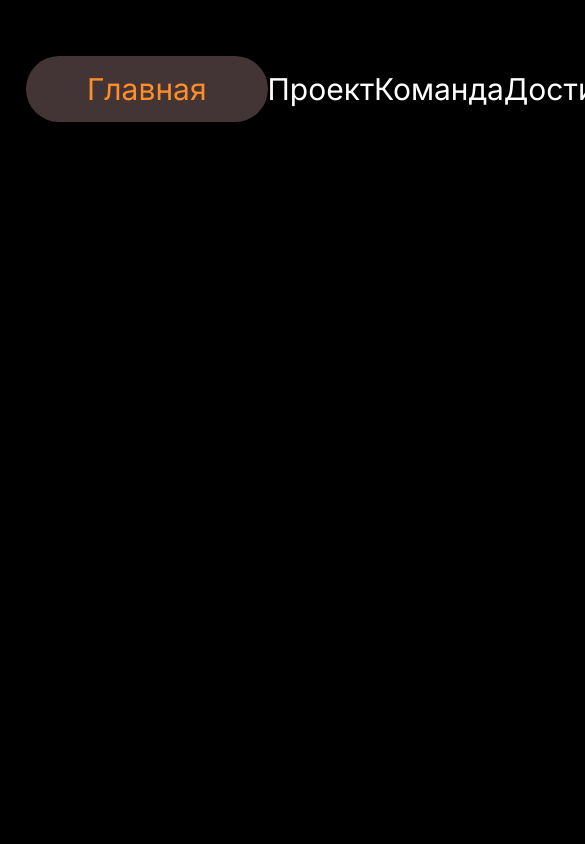
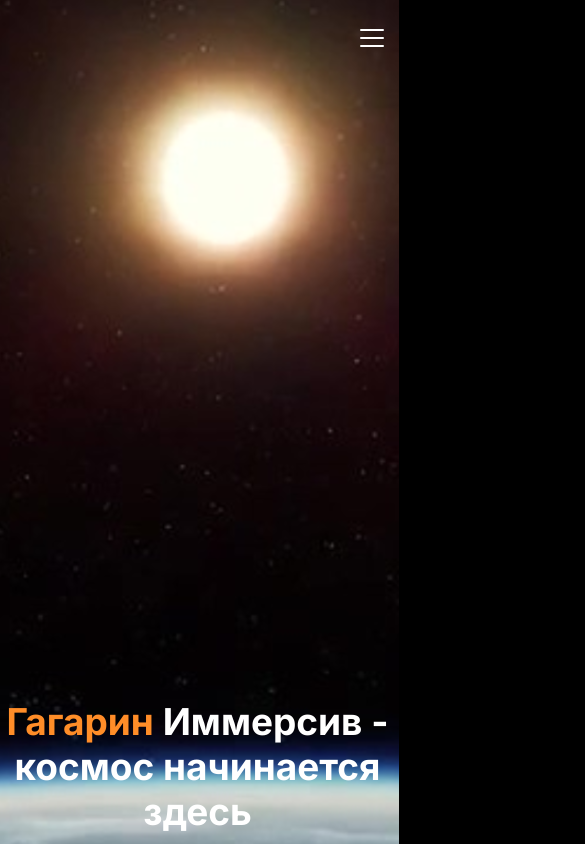
Before and after one commit to Ivange1ion/GagarinInversive, a Vue app: page / in a window 390 px wide. Shown: the top 844 px of the page, 585 px wide, since content can reach past the window. Built offline with nearby package versions, Linux system fonts and the light colour scheme.

Commit message:
Add adaptive

```diff
--- a/src/App.vue
+++ b/src/App.vue
@@ -1,7 +1,10 @@
 <script setup>
 import Header from "./components/Header/Header.vue";
+import Hero from "./components/Hero/Hero.vue";
+import Modal from "./components/UI/Modal.vue";
 </script>
 
 <template>
-  <Header></Header>
+  <Header><Modal></Modal></Header>
+  <Hero></Hero>
 </template>
--- a/src/components/Header/Header.vue
+++ b/src/components/Header/Header.vue
@@ -1,7 +1,9 @@
 <script setup>
 import { ref } from "vue";
+import Modal from "../UI/Modal.vue";
 
 const activeIndex = ref(0);
+const isVisiable = ref(false);
 
 const items = ref([
   { id: 1, name: "Главная" },
@@ -10,10 +12,26 @@
   { id: 4, name: "Достижения" },
   { id: 5, name: "Проекты" },
 ]);
+
+const htmlClass = ref("");
+const visiableOfBtn = ref({
+  display: "flex",
+});
+
+const toggleVisiableOfBtn = () => {
+  visiableOfBtn.value["display"] =
+    visiableOfBtn.value["display"] === "flex" ? "none" : "flex";
+};
+const toggleModalMenu = () => {
+  htmlClass.value = htmlClass.value === "active-hm" ? "" : "active-hm";
+  isVisiable.value = !isVisiable.value;
+  toggleVisiableOfBtn();
+};
 </script>
 
 <template>
   <header class="container">
+    <div class="content">
       <p
         v-for="(item, index) in items"
         :key="item.id"
@@ -23,17 +41,38 @@
       >
         {{ item.name }}
       </p>
+    </div>
+    <button
+      @click="toggleModalMenu"
+      class="hamburger"
+      :class="htmlClass"
+      type="button"
+      aria-label="Меню"
+    >
+      <span class="hamburger__box">
+        <span class="hamburger__inner"></span>
+      </span>
+    </button>
+    <slot v-if="isVisiable"></slot>
   </header>
 </template>
 
 <style scoped>
 .container {
+  position: absolute;
+  z-index: 100;
+  top: 0;
+  left: 0;
+  width: 100%;
+  padding: 10px;
+  margin-bottom: 50px;
+}
+
+.content {
   display: flex;
   flex-direction: row;
   align-items: center;
-  justify-content: space-between;
-  position: relative;
-  z-index: 100;
+  justify-content: space-around;
 }
 
 .item {
@@ -50,4 +89,151 @@
   padding: 15px 61px;
   border-radius: 34px;
 }
+
+.hamburger {
+  display: none;
+  flex-direction: column;
+  justify-content: center;
+  align-items: center;
+  width: 40px;
+  height: 40px;
+  padding: 8px;
+  background: transparent;
+  border: none;
+  cursor: pointer;
+  transition: all 0.3s ease;
+  z-index: 11000;
+}
+
+.hamburger__box {
+  display: flex;
+  flex-direction: column;
+  justify-content: center;
+  align-items: center;
+  width: 24px;
+  height: 18px;
+  position: relative;
+}
+
+.hamburger__inner {
+  display: block;
+  width: 24px;
+  height: 2px;
+  background: #fff;
+  border-radius: 1px;
+  transition: all 0.3s ease;
+}
+
+.hamburger__inner::before,
+.hamburger__inner::after {
+  content: "";
+  position: absolute;
+  left: 0;
+  width: 24px;
+  height: 2px;
+  background: #fff;
+  border-radius: 1px;
+  transition: all 0.3s ease;
+}
+
+.hamburger__inner::before {
+  top: 0;
+  transform-origin: center;
+}
+
+.hamburger__inner::after {
+  bottom: 0;
+  transform-origin: center;
+}
+
+.hamburger.active-hm .hamburger__inner {
+  background: transparent;
+}
+
+.hamburger.active-hm .hamburger__inner::before {
+  transform: translateY(8px) rotate(45deg);
+}
+
+.hamburger.active-hm .hamburger__inner::after {
+  transform: translateY(-8px) rotate(-45deg);
+}
+
+.hamburger--small {
+  width: 32px;
+  height: 32px;
+}
+
+.hamburger--small .hamburger__box {
+  width: 20px;
+  height: 15px;
+}
+
+.hamburger--small .hamburger__inner {
+  width: 20px;
+}
+
+.hamburger--small .hamburger__inner::before,
+.hamburger--small .hamburger__inner::after {
+  width: 20px;
+}
+
+.hamburger--small.active-hm .hamburger__inner::before {
+  transform: translateY(6.5px) rotate(45deg);
+}
+
+.hamburger--small.active-hm .hamburger__inner::after {
+  transform: translateY(-6.5px) rotate(-45deg);
+}
+
+.hamburger--large {
+  width: 48px;
+  height: 48px;
+}
+
+.hamburger--large .hamburger__box {
+  width: 28px;
+  height: 21px;
+}
+
+.hamburger--large .hamburger__inner {
+  width: 28px;
+}
+
+.hamburger--large .hamburger__inner::before,
+.hamburger--large .hamburger__inner::after {
+  width: 28px;
+}
+
+.hamburger--large.active-hm .hamburger__inner::before {
+  transform: translateY(9.5px) rotate(45deg);
+}
+
+.hamburger--large.active-hm .hamburger__inner::after {
+  transform: translateY(-9.5px) rotate(-45deg);
+}
+@media (max-width: 1200px) {
+  .item {
+    font-size: 20px;
+  }
+}
+
+@media (max-width: 958px) {
+  .active {
+    padding: 8px 48px;
+  }
+}
+
+@media (max-width: 720px) {
+  .hamburger {
+    display: flex;
+  }
+  .container {
+    display: flex;
+    justify-content: flex-end;
+  }
+  .content {
+    display: none;
+    align-items: flex-start;
+  }
+}
 </style>
--- a/src/components/Hero/Hero.vue
+++ b/src/components/Hero/Hero.vue
@@ -1,5 +1,73 @@
-<script setup></script>
+<script setup>
+import Button from "../UI/Button.vue";
+</script>
 
-<template></template>
+<template>
+  <div class="container">
+    <h1 class="title">
+      <span class="span">Гагарин</span> Иммерсив - космос начинается здесь
+    </h1>
+    <Button class="hero-btn">Узнать больше</Button>
+  </div>
+</template>
 
-<style scoped></style>
+<style scoped>
+.container {
+  position: relative;
+  display: flex;
+  flex-direction: column;
+  align-items: center;
+  justify-content: center;
+
+  margin-left: -30px;
+  margin-right: -35px;
+  margin-top: -30px;
+
+  min-height: 200vh;
+}
+
+.container::before {
+  content: "";
+  position: absolute;
+  top: 0;
+  left: 0;
+  width: 100%;
+  height: 100%;
+  background-image: url("../../assets/img/hero-bg.svg");
+  background-size: cover;
+  background-position: center;
+  background-repeat: no-repeat;
+  z-index: -1;
+}
+
+.title {
+  color: var(--text);
+  font-size: 67px;
+  font-family: var(--sans);
+  text-align: center;
+  max-width: 915px;
+  margin-bottom: 88px;
+
+  .span {
+    color: var(--text-span);
+  }
+}
+
+@media (max-width: 1200px) {
+  .title {
+    font-size: 57px;
+  }
+}
+
+@media (max-width: 958px) {
+  .title {
+    font-size: 47px;
+  }
+}
+
+@media (max-width: 720px) {
+  .title {
+    font-size: 37px;
+  }
+}
+</style>
```
Also changed, not shown: src/assets/img/hero-bg.svg (added). Lines whose indentation alone changed are shown as unchanged.
